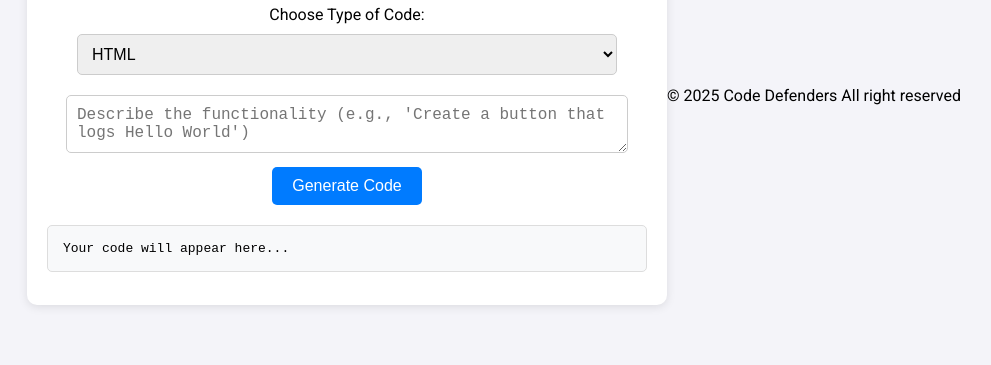
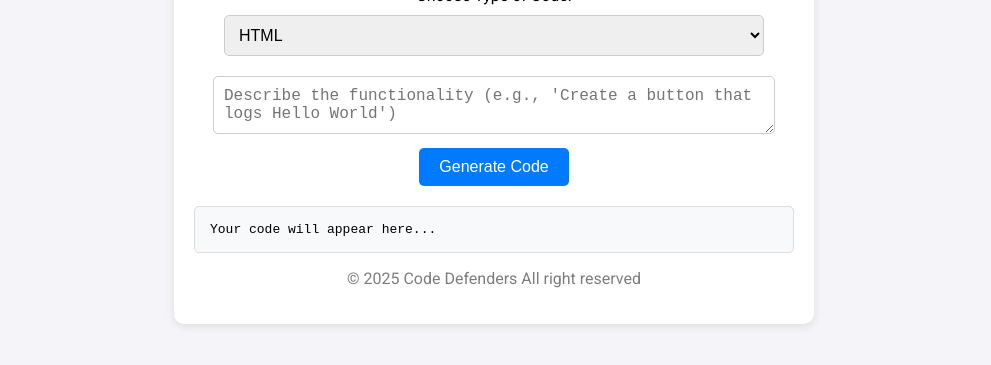
Before and after one commit to code790/ai, a plain HTML site: page index.html in a window 1280 px wide. Shown: the part 305-670 px from the top of the page, without its empty margins (146-1137 px from the left). Drawn offline with Linux system fonts and the light colour scheme.

Commit message:
Update index.html

```diff
--- a/index.html
+++ b/index.html
@@ -15,6 +15,9 @@
       justify-content: center;
       align-items: center;
       height: 100vh;
+    }
+    footer{
+      color:rgb(125,125,125);
     }
     .container {
       text-align: center;
@@ -71,10 +74,11 @@
     <textarea id="description" placeholder="Describe the functionality (e.g., 'Create a button that logs Hello World')"></textarea>
     <button id="generateCode">Generate Code</button>
     <pre id="output">Your code will appear here...</pre>
+    <footer>
+    <p>© 2025 Code Defenders All right reserved </p>
+    </footer>
   </div>
-  <footer>
-    <p>© 2025 Code Defenders All right reserved </p>
-  </footer>
+
 
 <script>
     // JavaScript logic for enhanced code generator
```
